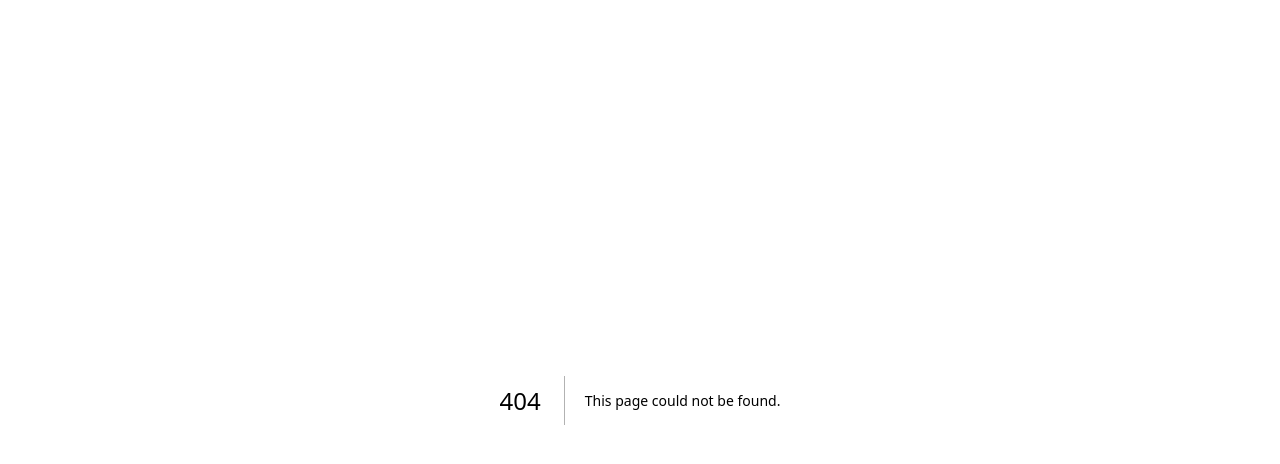
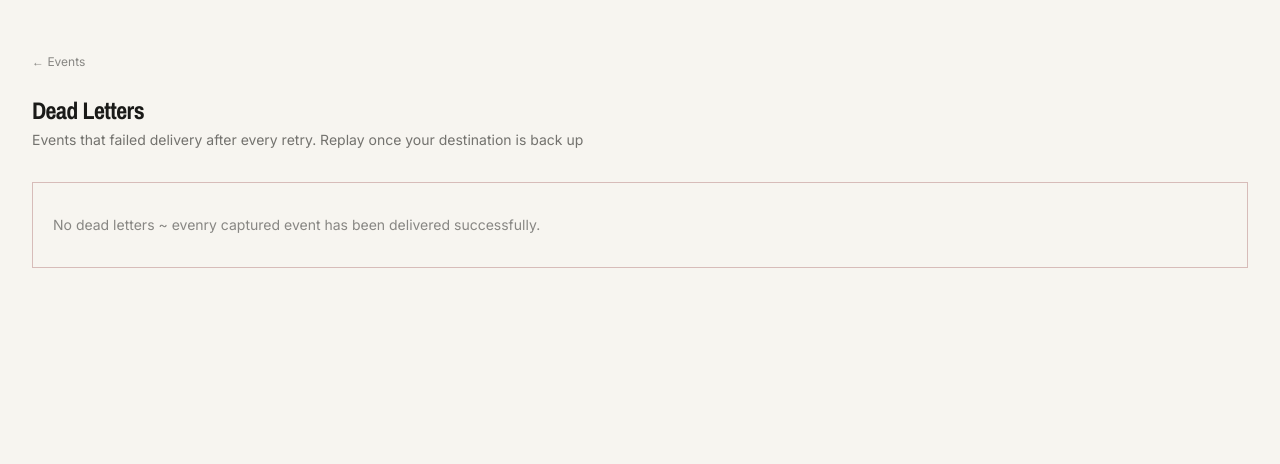
Before and after one commit to Its-Delimas/pesaHook, a Next.js app in the folder pesahook-dashboard/: page /endpoints/1/dead-letters in a window 1280 px wide. Before the commit this address had no page. Shown: the top 464 px of the page. Built offline with nearby package versions, Linux system fonts and the light colour scheme.

Commit message:
feat(dead-letters): create DeadLettersPage component to display failed delivery events

```diff
--- /dev/null
+++ b/pesahook-dashboard/app/endpoints/[id]/dead-letters/page.tsx
@@ -0,0 +1,47 @@
+import Link from "next/link";
+import { getDeadLettersForEndpoint } from "@/lib/pesahook";
+import { ReplayButton } from "./replay-button";
+
+
+export default async function DeadLettersPage({params}:{params: Promise<{id: string}>;}) {
+    const {id} = await params
+    const deadLetters = await getDeadLettersForEndpoint(id);
+
+    return (
+        <main className="min-h-screen bg-paper px-8 py-12 font-body text-ink">
+            <Link href={`/endpoints/${id}`} className="text-xs text-ink/50 hover:text-ink mb-6 inline-block">
+                  ← Events
+            </Link>
+
+            <h1 className="font-display text-2xl font-bold tracking-tight mb-1">
+                Dead Letters
+            </h1>
+            <p className="text-sm text-ink/60 mb-8">
+                Events that failed delivery after every retry. Replay once your destination is back up
+            </p>
+
+            <div className="border border-brick/30 divide-y divide-brick/15">
+                {deadLetters.length === 0 && (
+                    <div className="px-5 py-8 text-sm text-ink/50">
+                        No dead letters ~ evenry captured event has been delivered successfully.
+                    </div>
+                )}
+
+                {deadLetters.map((dl)=>(
+                    <div key={dl.event.event_id} className="flex items-center justify-between px-5 py-4">
+                        <div className="flex flex-col gap-1">
+                            <span className="font-mono text-sm">{dl.event.transaction_id}</span>
+                            <span className="text-xs text-brick">{dl.last_error}</span>
+                            <span className="font-mono text-[11px] text-ink/40">
+                                {dl.attempts} attempts · failed {new Date(dl.failed_at).toLocaleString()}
+                            </span>
+                        </div>
+
+                        <ReplayButton eventID={dl.event.event_id} />
+                    </div>
+                ))}
+            </div>
+        </main>
+    )
+
+}
```
